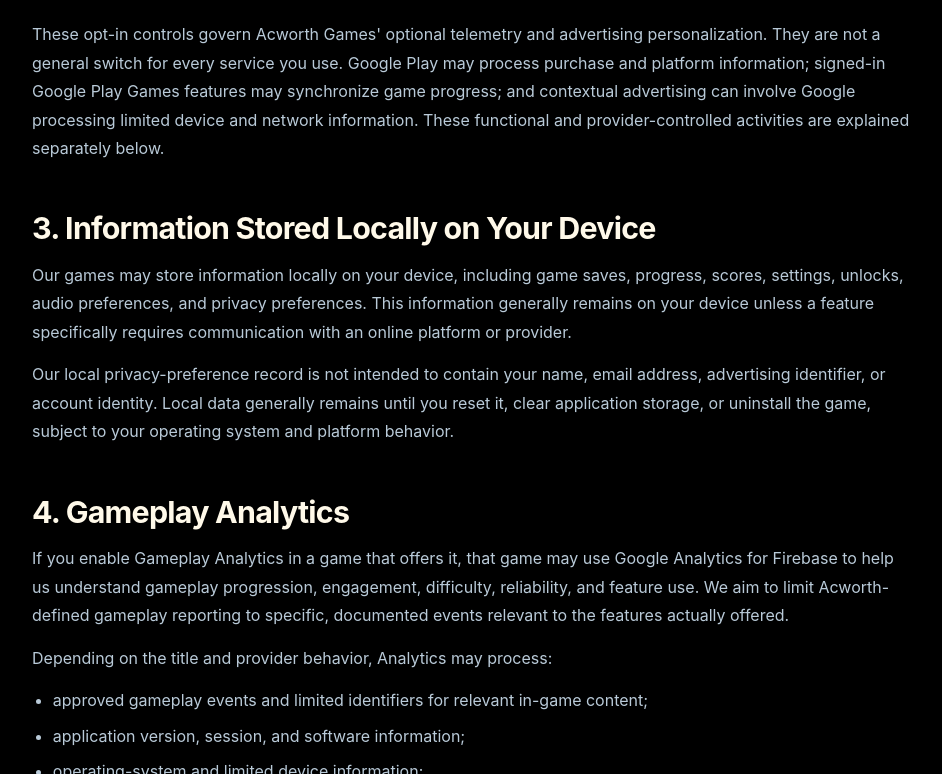
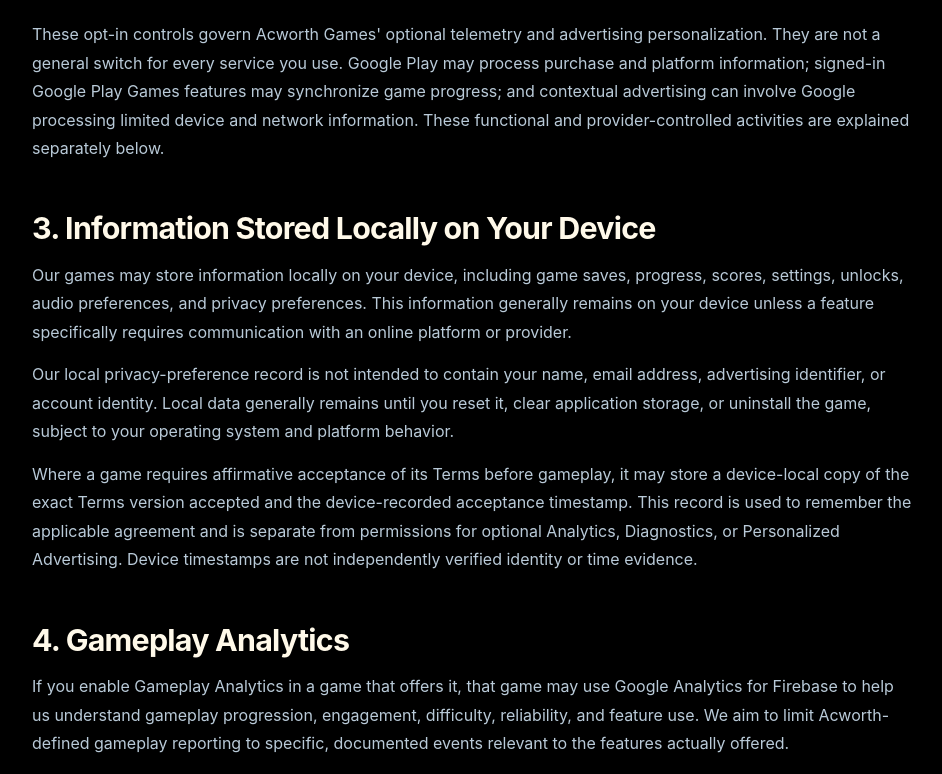
Before and after one commit to SweeneyBeard/acworthgames.com, a plain HTML site: page privacy/index.html in a window 1280 px wide. Shown: the part 2542-3316 px from the top of the page, without its empty margins (168-1110 px from the left). Drawn offline with Linux system fonts and the light colour scheme.

Commit message:
Disclose conditional local record of accepted Terms separately from privacy consent

```diff
--- a/privacy/index.html
+++ b/privacy/index.html
@@ -102,8 +102,8 @@
             </thead>
             <tbody>
               <tr>
-                <th scope="row">Local gameplay</th>
-                <td>Saved progress, game settings, and privacy choices to operate the game and remember preferences.</td>
+                <th scope="row">Local gameplay and choices</th>
+                <td>Saved progress, game settings, privacy choices, and where required a timestamped copy of accepted Terms.</td>
                 <td>Stored on your device; local storage alone does not require an Acworth Games server.</td>
                 <td>Generally until changed, reset, or local application data is cleared, subject to device behavior.</td>
               </tr>
@@ -175,6 +175,15 @@
           address, advertising identifier, or account identity. Local data generally remains
           until you reset it, clear application storage, or uninstall the game, subject to
           your operating system and platform behavior.
+        </p>
+        <p>
+          Where a game requires affirmative acceptance of its Terms before
+          gameplay, it may store a device-local copy of the exact Terms
+          version accepted and the device-recorded acceptance timestamp.
+          This record is used to remember the applicable agreement and is
+          separate from permissions for optional Analytics, Diagnostics,
+          or Personalized Advertising. Device timestamps are not
+          independently verified identity or time evidence.
         </p>
       </section>
 
```
